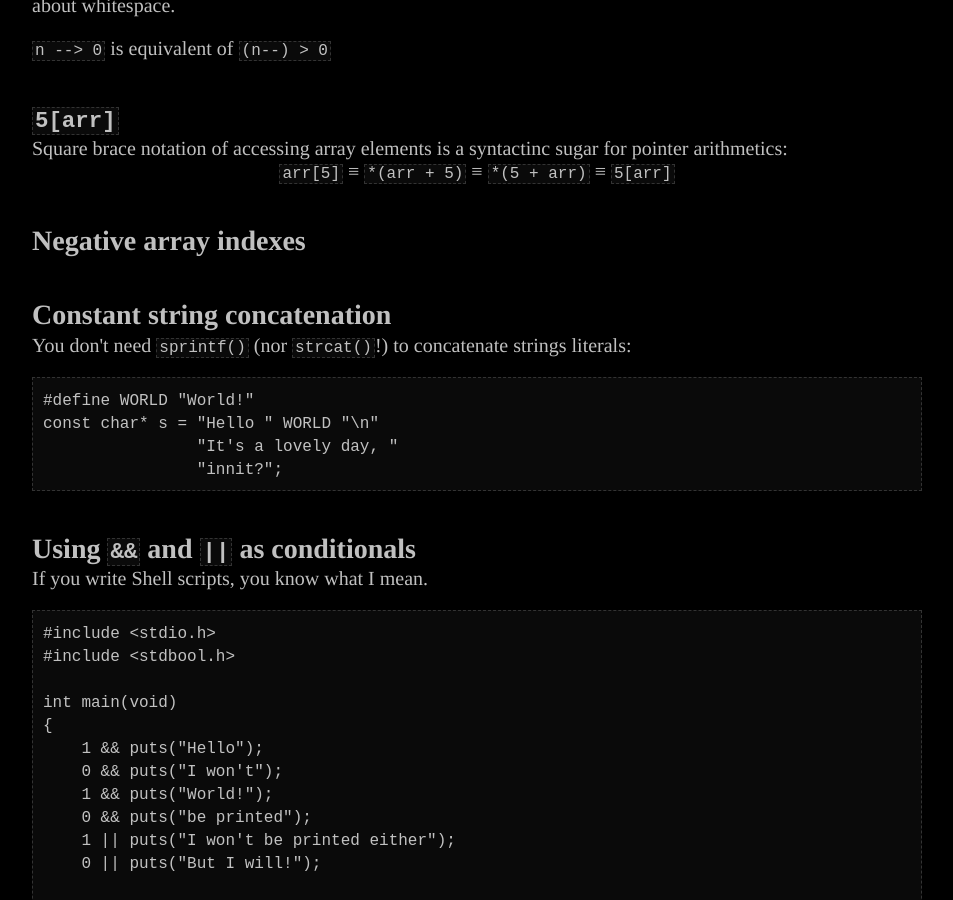
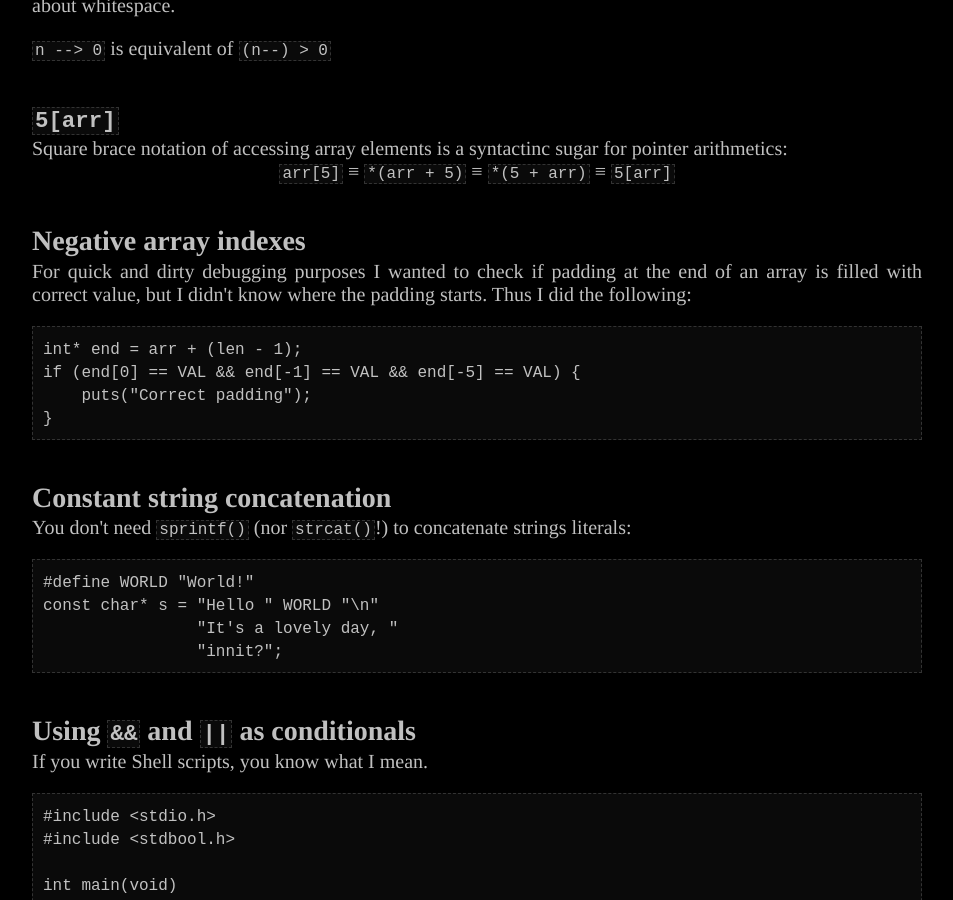
Before and after one commit to Jorenar/blog, a Jekyll site: the page built from _posts/2023-02-19-less-known-c.md, in a window 1280 px wide and 900 px high, scrolled down 8733 px. Shown: the whole window, without its empty margins (163-1116 px from the left). Built offline with Jekyll 4.4.1, drawn with Linux system fonts in a browser that asks for light colours.

Commit message:
deploy: 25f543b044275b77222459f3c74e880353245b28

````diff
--- a/_posts/2023-02-19-less-known-c.md
+++ b/_posts/2023-02-19-less-known-c.md
@@ -414,6 +414,17 @@ Square brace notation of accessing array elements is a syntactinc sugar for poin
 
 ## Negative array indexes
 
+For quick and dirty debugging purposes I wanted to check if padding at the end
+of an array is filled with correct value, but I didn't know where the padding
+starts. Thus I did the following:
+
+```c
+int* end = arr + (len - 1);
+if (end[0] == VAL && end[-1] == VAL && end[-5] == VAL) {
+    puts("Correct padding");
+}
+```
+
 ## Constant string concatenation
 
 You don't need `sprintf()` (nor `strcat()`!) to concatenate strings literals:
````
